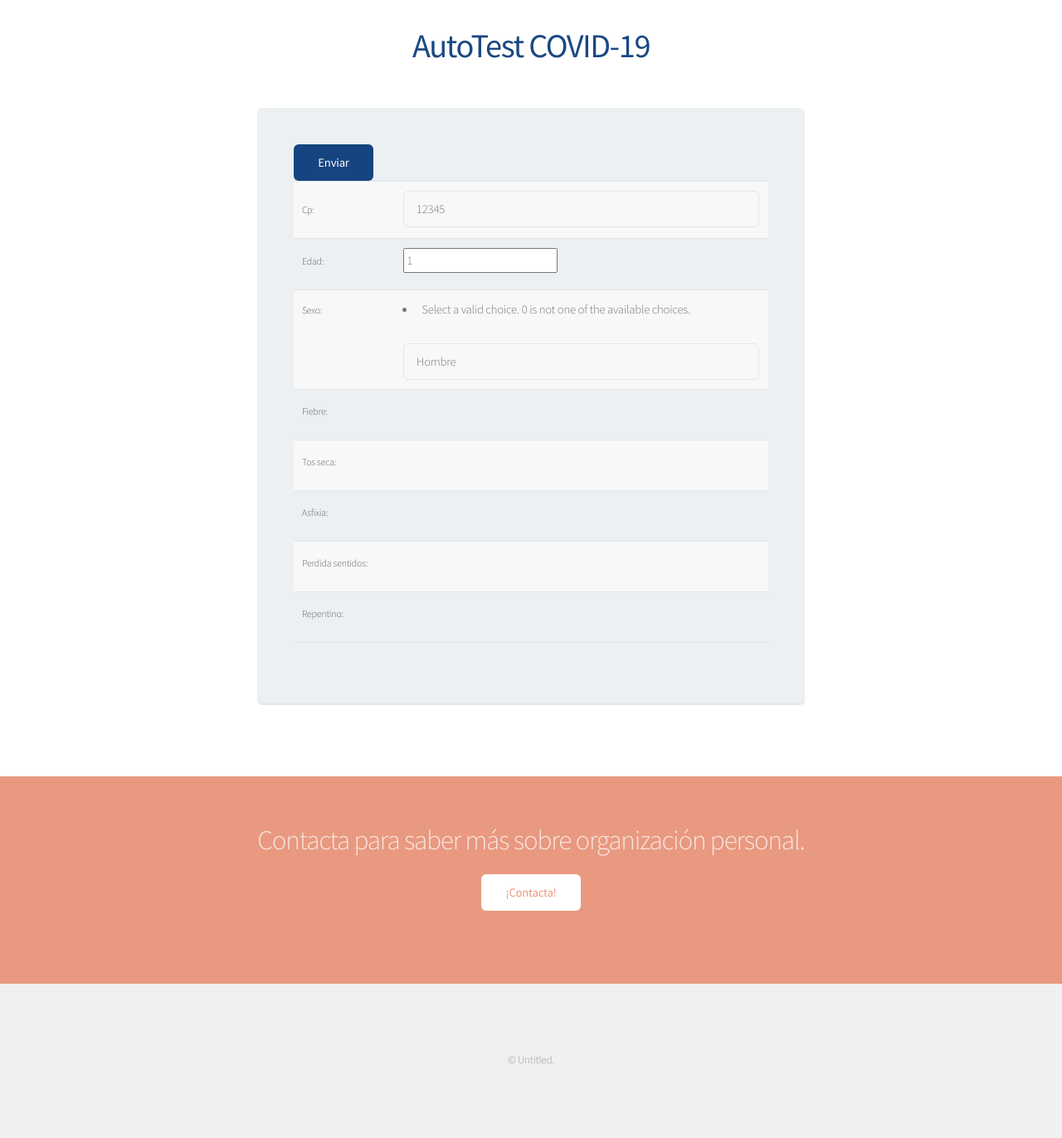
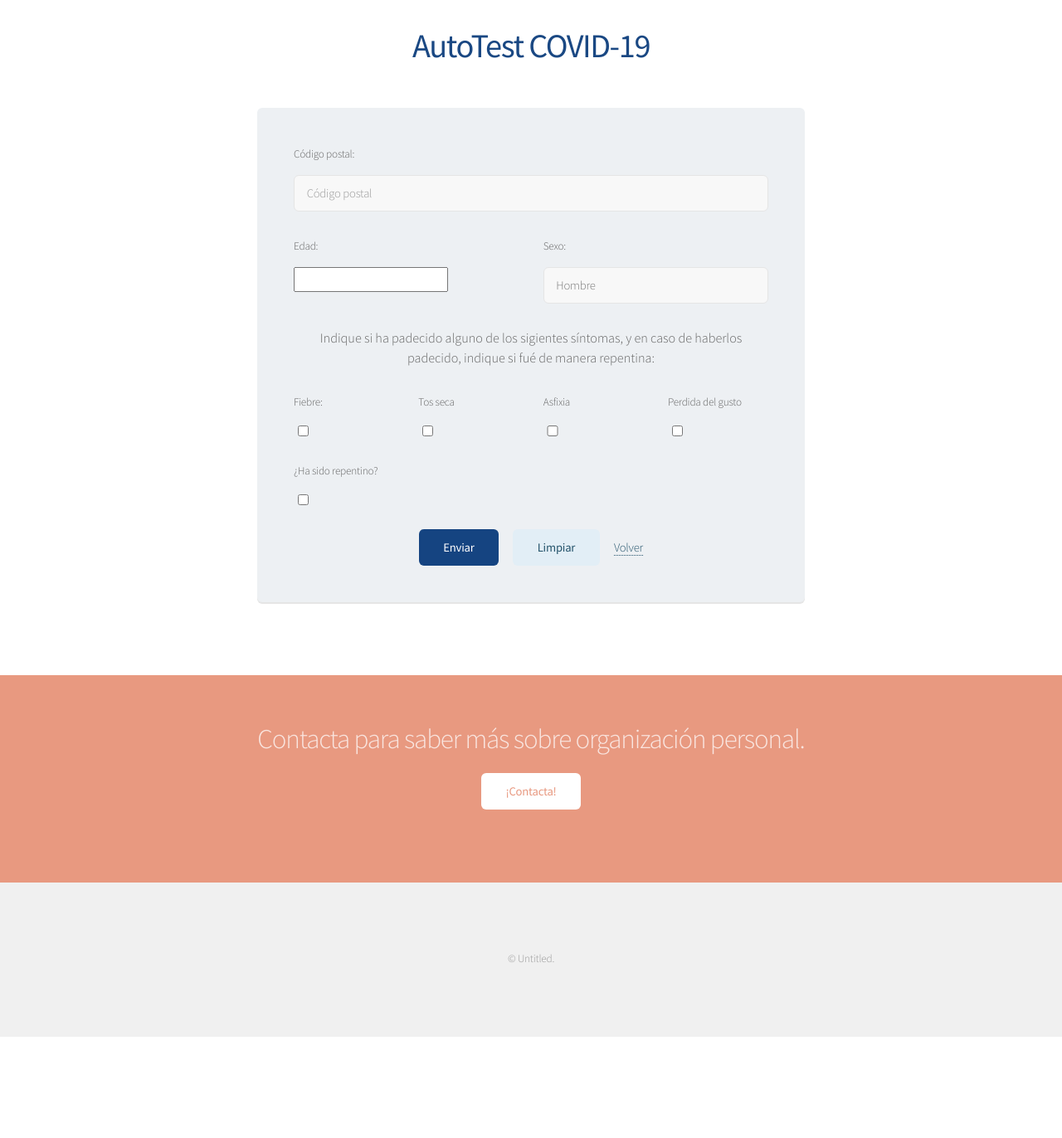
Before and after one commit to daniellisarri/COVIDTESTER, a Django app: page /AutoTest/ in a window 1280 px wide. Shown: the part 48-1420 px from the top of the page at 83% size. After the commit the page ends 1298 px from the top, so only its background shows below. Run offline with Django 3.2, Linux system fonts and the light colour scheme; some libraries are stand-ins or nearby versions.

Commit message:
Formulario AutoTest, completado

```diff
--- a/COVIDTESTER/AutoTest/static/assets/css/main.css
+++ b/COVIDTESTER/AutoTest/static/assets/css/main.css
@@ -1,11 +1,5 @@
 @import url("font-awesome.min.css");
 @import url("https://fonts.googleapis.com/css?family=Source+Sans+Pro:300,400,300italic,400italic");
-
-/*
-	Alpha by HTML5 UP
-	html5up.net | @ajlkn
-	Free for personal and commercial use under the CCA 3.0 license (html5up.net/license)
-*/
 
 /* Reset */
 
--- a/COVIDTESTER/AutoTest/templates/AutoTest.html
+++ b/COVIDTESTER/AutoTest/templates/AutoTest.html
@@ -4,13 +4,18 @@
 -------------------------------------------------------------------------------------------------
 -------------------------------------------------------------------------------------------------
 -------------------------------------------------------------------------------------------------
-___ __ __ .___________. ______ .___________. _______ _______..___________. / \ |
-| | | | | / __ \ | || ____| / || | / ^ \ | | | | `---| |----`| | | | `---|
-|----`| |__ | (----``---| |----` / /_\ \ | | | | | | | | | | | | | __| \ \ | | /
-_____ \ | `--' | | | | `--' | | | | |____ .----) | | | /__/ \__\ \______/ |__|
-\______/ |__| |_______||_______/ |__| Este archivo contiene el formulario
+     ___       __    __  .___________.  ______   .___________. _______      _______..___________.
+    /   \     |  |  |  | |           | /  __  \  |           ||   ____|    /       ||           |
+   /  ^  \    |  |  |  | `---|  |----`|  |  |  | `---|  |----`|  |__      |   (----``---|  |----`
+  /  /_\  \   |  |  |  |     |  |     |  |  |  |     |  |     |   __|      \   \        |  |
+ /  _____  \  |  `--'  |     |  |     |  `--'  |     |  |     |  |____ .----)   |       |  |
+/__/     \__\  \______/      |__|      \______/      |__|     |_______||_______/        |__|
+
+ Este archivo contiene el formulario
  principal para el AutoTest. Carga contenido estático. Incluye cabecera y pié.
-Contiene: -
+
+ Contiene:
+ -
 -------------------------------------------------------------------------------------------------
 -------------------------------------------------------------------------------------------------
 -------------------------------------------------------------------------------------------------
@@ -27,106 +32,71 @@ campo</p> {% endif %} -->
     </header>
     <div class="box" style="background-color: #EDF0F3;">
         <form action="/AutoTest/" method="POST">{% csrf_token %}
-            <table>
-                <tr>
-                    <th>
-                        <label for="id_cp">Cp:</label>
-                    </th>
-                    <td>
-                        <input type="text" name="cp" value="12345" placeholder="Código postal" maxlength="5" required="required" id="id_cp">
-                    </td>
-                </tr>
-                <tr>
-                    <th>
+            <div class="row uniform 100%">
+                <div class="12u 12u(mobilep)">
+                    <label for="id_cp">Código postal:</label>
+                    <input type="text" name="cp" placeholder="Código postal" maxlength="5" required="required" id="id_cp">
+                </div>
+            </div>
+            <div class="row uniform 100%">
+                <div class="6u 12u(mobilep)">
                     <label for="id_edad">Edad:</label>
-                    </th>
-                    <td>
-                        <input type="number" name="edad" value="1" required="required" id="id_edad"></td>
-                </tr>
-                <tr>
-                    <th>
+                    <input type="number" name="edad" required="required" id="id_edad">
+                </div>
+                <div class="6u 12u(mobilep)">
                     <label for="id_sexo">Sexo:</label>
-                    </th>
-                    <td>
-                        <ul class="errorlist">
-                            <li>Select a valid choice. 0 is not one of the available choices.</li>
-                        </ul>
                     <select name="sexo" id="id_sexo">
                          <option value="Hombre">Hombre</option>
-
                          <option value="Mujer">Mujer</option>
-
                     </select>
-                    </td>
-                </tr>
-                <tr>
-                    <th>
+                </div>
+            </div>
+            <div class="row uniform 100%">
+                <div class="12u 12u(mobilep)" style="text-align: center;">
+                    <h4>Indique si ha padecido alguno de los sigientes síntomas, y en caso de
+                        haberlos padecido, indique si fué de manera repentina:</h4>
+                </div>
+            </div>
+            <div class="row uniform 100%">
+                <div class="3u 12u(mobilep)">
                     <label for="id_fiebre">Fiebre:</label>
-                    </th>
-                    <td>
-                        <input type="checkbox" name="fiebre" id="id_fiebre"></td>
-                </tr>
-                <tr>
-                    <th>
-                        <label for="id_tos_seca">Tos seca:</label>
-                    </th>
-                    <td>
-                        <input type="checkbox" name="tos_seca" id="id_tos_seca" checked="checked"></td>
-                </tr>
-                <tr>
-                    <th>
-                        <label for="id_asfixia">Asfixia:</label>
-                    </th>
-                    <td>
-                        <input type="checkbox" name="asfixia" id="id_asfixia"></td>
-                </tr>
-                <tr>
-                    <th>
-                        <label for="id_perdida_sentidos">Perdida sentidos:</label>
-                    </th>
-                    <td>
-                        <input type="checkbox" name="perdida_sentidos" id="id_perdida_sentidos"></td>
-                </tr>
-                <tr>
-                    <th>
-                        <label for="id_repentino">Repentino:</label>
-                    </th>
-                    <td>
-                        <input type="checkbox" name="repentino" id="id_repentino"></td>
-                </tr>
-                <input type="submit" value="Enviar" style="background-color: #154481;"/>
-            </table>
-            <!-- <div class="row uniform 100%"> <div class="12u 12u(mobilep)"> <label
-            for="cp">Código postal: </label>{{ form.cp }} </div> </div> <div class="row
-            uniform 100%"> <div class="6u 12u(mobilep)"> <label for="edad">Edad: </label> {{
-            form.edad }} </div> <div class="6u 12u(mobilep)"> <label for="sexo">Sexo:
-            </label> {{ form.sexo }} </div> </div> <div class="row uniform 100%"> <div
-            class="12u 12u(mobilep)" style="text-align: center;"> <h4>Indique si ha padecido
-            alguno de los sigientes síntomas, y en caso de haberlos padecido, indique si fué
-            de manera repentina:</h4> </div> </div> <div class="row uniform 100%"> <div
-            class="3u 12u(mobilep)"> <label for="fiebre">Fiebre</label><input
-            type="checkbox" name="fiebre" id="id_fiebre" style="opacity: 100;"> </div> <div
-            class="3u 12u(mobilep)"> <label for="tos_seca">Tos seca</label><input
-            type="checkbox" name="tos_seca" id="id_tos_seca" style="opacity: 100;"> </div>
-            <div class="3u 12u(mobilep)"> <label for="asfixia">Asfixia</label><input
-            type="checkbox" name="asfixia" id="id_asfixia" style="opacity: 100;"> </div>
-            <div class="3u 12u(mobilep)"> <label for="perdida_sentidos">Perdida del
-            gusto</label><input type="checkbox" name="perdida_sentidos"
-            id="id_perdida_sentidos" style="opacity: 100;"> </div> </div> <div class="row
-            uniform 100%"> <div class="3u 12u(mobilep)"> <label for="fiebre">¿Ha sido
-            repentino?</label><input type="checkbox" name="fiebre" id="id_fiebre"
-            style="opacity: 100;"> </div> </div> <div class="row uniform"> <div class="12u">
-            <ul class="actions align-center"> <li><input type="submit" value="Enviar"
-            style="background-color: #154481;" /></li> <li><input type="button"
-            value="Limpiar" style="background-color: #E2EEF6; color: #24536B;" /></li>
-            <li><a href="#" style="color: #24536B;">Volver</a></li> </ul> </div> </div> -->
+                    <input type="checkbox" name="fiebre" id="id_fiebre" style="opacity: 100%;">
+               </div>
+                <div class="3u 12u(mobilep)">
+                    <label for="id_tos_seca">Tos seca</label>
+                    <input type="checkbox" name="tos_seca" id="id_tos_seca" style="opacity: 100%;">
+               </div>
+                <div class="3u 12u(mobilep)">
+                    <label for="id_asfixia">Asfixia</label>
+                    <input type="checkbox" name="asfixia" id="id_asfixia" style="opacity: 100%;">
+               </div>
+               <div class="3u 12u(mobilep)">
+                    <label for="id_perdida_sentidos">Perdida del gusto</label>
+                    <input type="checkbox" name="perdida_sentidos" id="id_perdida_sentidos" style="opacity: 100%;">
+               </div>
+            </div>
+            <div class="row uniform 100%">
+               <div class="3u 12u(mobilep)">
+                    <label for="id_repentino">¿Ha sido repentino?</label>
+                    <input type="checkbox" name="repentino" id="id_repentino" style="opacity: 100%;">
+               </div>
+            </div>
+            <div class="row uniform">
+                <div class="12u">
+                    <ul class="actions align-center">
+                        <li><input type="submit" value="Enviar" style="background-color: #154481;"/></li>
+                        <li><input
+                            type="button"
+                            value="Limpiar"
+                            style="background-color: #E2EEF6; color: #24536B;"/></li>
+                        <li>
+                            <a href="#" style="color: #24536B;">Volver</a>
+                        </li>
+                    </ul>
+                </div>
+            </div>
         </form>
     </div>
 </section>
 
-<!-- <section id="main" class="container 75%"> <header> <h2>Contacta</h2>
-<p>Pregunta, opina o manda cualquier sugerencia</p> </header> <div class="box">
-<form action="" method="POST">{% csrf_token %} <table> {{ form.as_table }}
-</table> <input type="submit" value="Enviar"> </form> </div> </section> -->
-
 {% include 'inferior.html' %}
--- a/COVIDTESTER/AutoTest/views.py
+++ b/COVIDTESTER/AutoTest/views.py
@@ -46,8 +46,6 @@ def auto_Test(request):
     else:
         formulario = Formulario_AutoTest()
 
-    print(formulario)
-
     return render(request, "AutoTest.html", {"title":"AutoTest", "form":formulario})
 
 """ def contacto(request):
```
Lines whose indentation alone changed are shown as unchanged.
